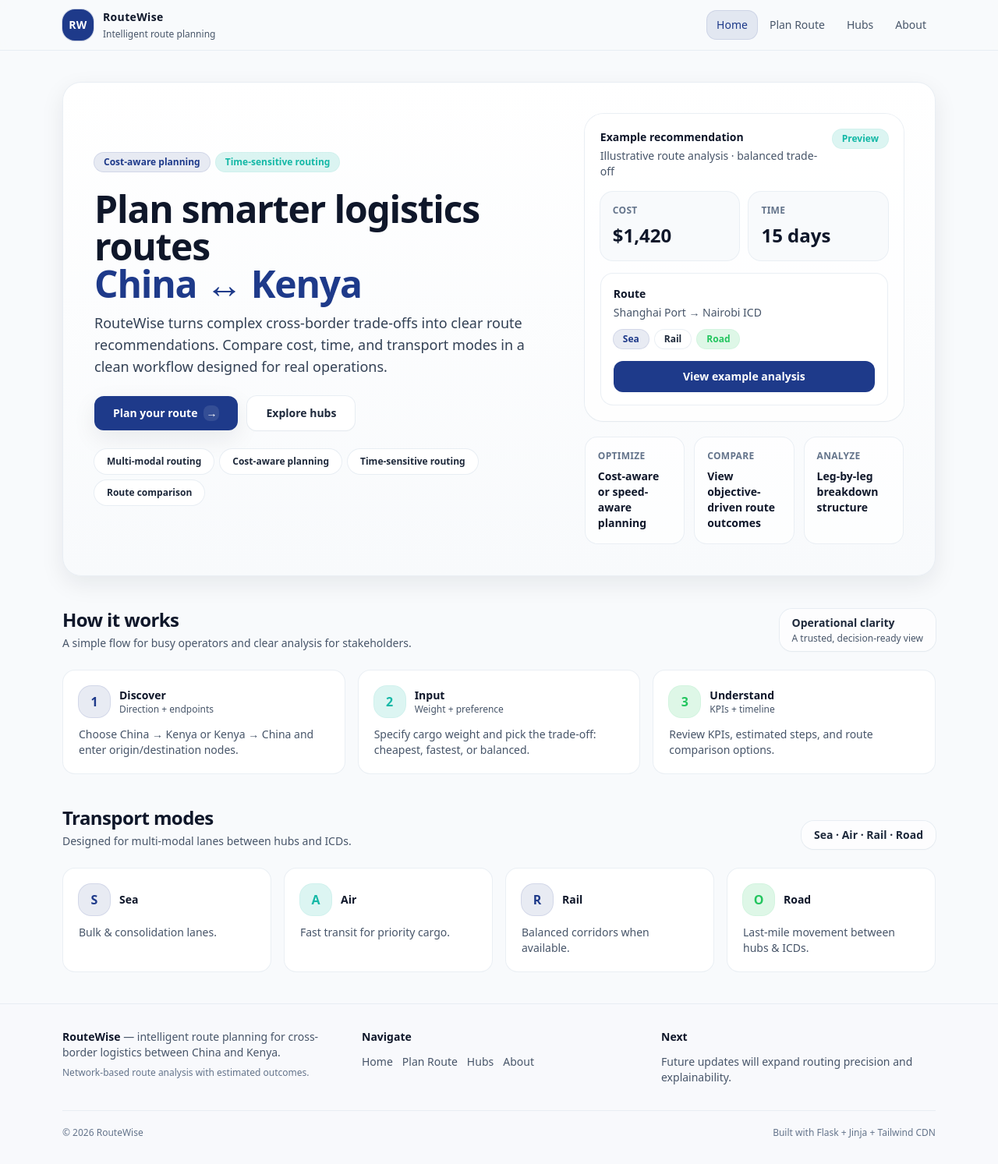
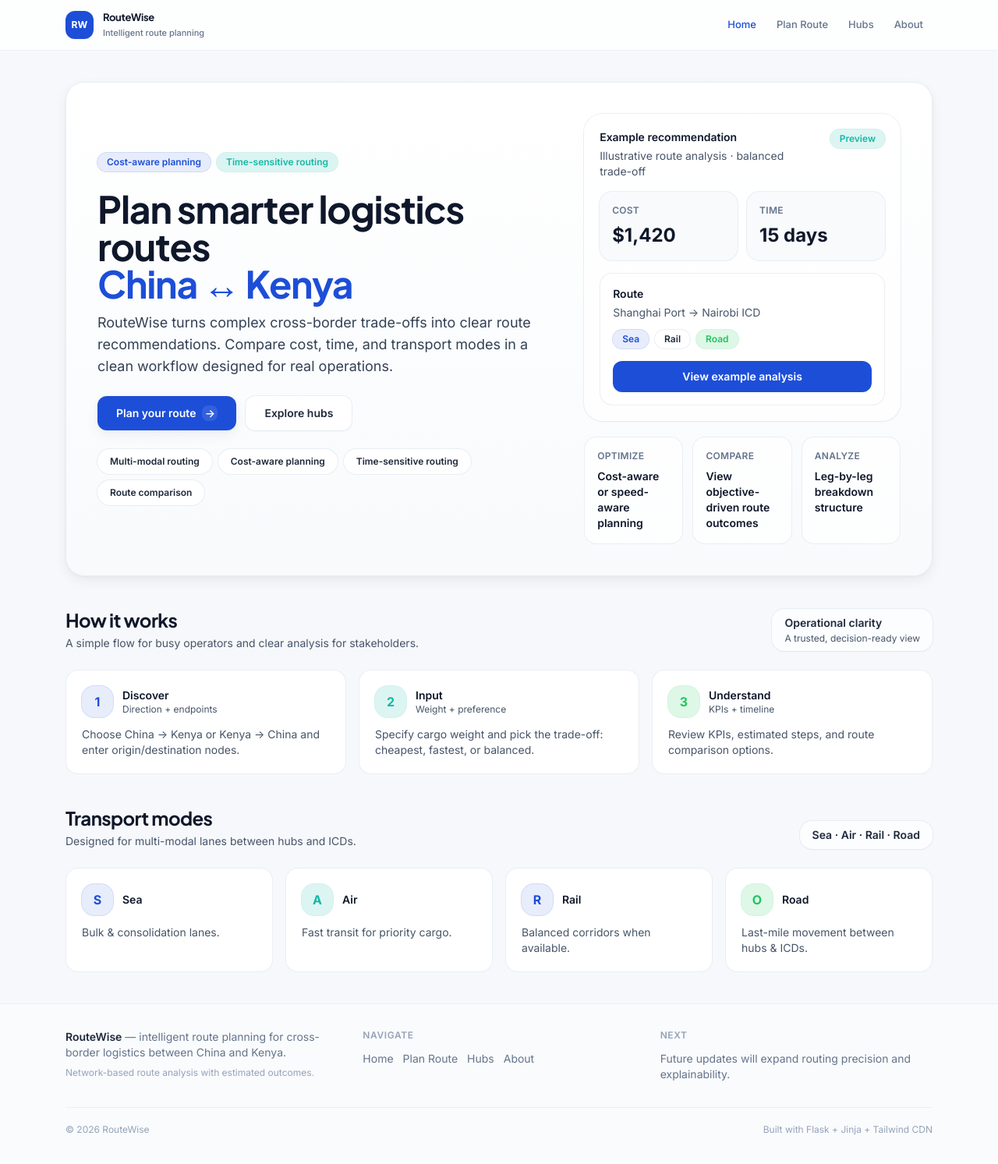
Before and after one commit to LelaeCarl/routewise, a Flask app: page / in a window 1280 px wide. Shown: the whole page at 78% size. After the commit the page ends 1456 px from the top, so only its background shows below. Run offline with Flask 3, Linux system fonts and the light colour scheme; some libraries are stand-ins or nearby versions.

Commit message:
Establish RouteWise premium visual foundation
Made-with: Cursor

```diff
--- a/static/css/main.css
+++ b/static/css/main.css
@@ -1,55 +1,96 @@
+/* ── RouteWise design tokens ── */
 :root {
-  --primary: #1e3a8a;
+  --primary: #1d4ed8;
+  --deep: #1e3a8a;
   --secondary: #14b8a6;
   --accent: #22c55e;
-  --background: #f8fafc;
+  --background: #f6f8fb;
+  --surface: #eef2f7;
   --text: #0f172a;
+  --text-secondary: #475569;
+  --text-muted: #64748b;
+  --border: #e2e8f0;
 }
 
+/* ── Base ── */
 html {
   scroll-behavior: smooth;
 }
 
 body {
   color: var(--text);
+  font-feature-settings: "cv02", "cv03", "cv04", "cv11";
+  text-rendering: optimizeLegibility;
 }
 
 ::selection {
-  background: rgba(20, 184, 166, 0.25);
+  background: rgba(29, 78, 216, 0.12);
+  color: #1e293b;
 }
 
 a {
   text-decoration: none;
 }
 
+/* ── Typography: headings use display font ── */
+h1, h2, h3, h4, h5, h6 {
+  font-family: "Plus Jakarta Sans", "Inter", system-ui, sans-serif;
+}
+
+/* ── Focus ── */
 a:focus-visible,
 button:focus-visible,
 input:focus-visible,
 select:focus-visible,
 textarea:focus-visible {
-  outline: 2px solid rgba(30, 58, 138, 0.25);
+  outline: 2px solid rgba(29, 78, 216, 0.3);
   outline-offset: 2px;
 }
 
+/* ── Form elements ── */
+select,
+input[type="text"],
+input[type="number"],
+input[type="email"],
+textarea {
+  border: 1px solid var(--border);
+  transition: border-color 0.15s ease, box-shadow 0.15s ease;
+}
+
+select:hover,
+input[type="text"]:hover,
+input[type="number"]:hover,
+textarea:hover {
+  border-color: #cbd5e1;
+}
+
+/* ── Table refinement ── */
+table {
+  font-variant-numeric: tabular-nums;
+}
+
+th {
+  font-weight: 600;
+  letter-spacing: 0.04em;
+}
+
+/* ── Utility: timeline step ── */
 .timeline-step {
-  border-left: 2px solid rgba(15, 23, 42, 0.08);
+  border-left: 2px solid rgba(15, 23, 42, 0.06);
   padding-left: 16px;
 }
 
+/* ── Loading spinner ── */
 .rw-spinner {
-  width: 22px;
-  height: 22px;
+  width: 20px;
+  height: 20px;
   border-radius: 9999px;
-  border: 3px solid rgba(30, 58, 138, 0.18);
-  border-top-color: rgba(30, 58, 138, 1);
-  animation: rw-spin 0.9s linear infinite;
+  border: 2.5px solid rgba(29, 78, 216, 0.15);
+  border-top-color: var(--primary);
+  animation: rw-spin 0.8s linear infinite;
 }
 
 @keyframes rw-spin {
-  from {
-    transform: rotate(0deg);
-  }
-  to {
-    transform: rotate(360deg);
-  }
+  from { transform: rotate(0deg); }
+  to   { transform: rotate(360deg); }
 }
--- a/templates/base.html
+++ b/templates/base.html
@@ -3,7 +3,7 @@
   <head>
     <meta charset="utf-8" />
     <meta name="viewport" content="width=device-width, initial-scale=1" />
-    <meta name="theme-color" content="#1E3A8A" />
+    <meta name="theme-color" content="#1D4ED8" />
     <meta
       name="description"
       content="RouteWise helps you plan intelligent cross-border logistics routes between China and Kenya."
@@ -11,20 +11,34 @@
 
     <title>{{ title or "RouteWise" }}</title>
 
+    <link rel="preconnect" href="https://fonts.googleapis.com" />
+    <link rel="preconnect" href="https://fonts.gstatic.com" crossorigin />
+    <link
+      href="https://fonts.googleapis.com/css2?family=Inter:wght@400;500;600;700&family=Plus+Jakarta+Sans:wght@600;700;800&display=swap"
+      rel="stylesheet"
+    />
+
     <script src="https://cdn.tailwindcss.com"></script>
     <script>
       tailwind.config = {
         theme: {
           extend: {
+            fontFamily: {
+              sans: ['"Inter"', 'system-ui', '-apple-system', 'sans-serif'],
+              display: ['"Plus Jakarta Sans"', '"Inter"', 'system-ui', 'sans-serif'],
+            },
             colors: {
-              primary: "#1E3A8A",
-              secondary: "#14B8A6",
-              accent: "#22C55E",
-              background: "#F8FAFC",
-              text: "#0F172A",
+              primary: '#1D4ED8',
+              deep: '#1E3A8A',
+              secondary: '#14B8A6',
+              accent: '#22C55E',
+              background: '#F6F8FB',
+              surface: '#EEF2F7',
+              text: '#0F172A',
             },
             boxShadow: {
-              soft: "0 10px 30px rgba(15, 23, 42, 0.08)",
+              soft: '0 1px 3px rgba(15, 23, 42, 0.04), 0 6px 16px rgba(15, 23, 42, 0.06)',
+              card: '0 1px 2px rgba(15, 23, 42, 0.03), 0 2px 8px rgba(15, 23, 42, 0.04)',
             },
           },
         },
@@ -34,7 +48,7 @@
     <link rel="stylesheet" href="{{ url_for('static', filename='css/main.css') }}" />
   </head>
 
-  <body class="min-h-screen bg-background text-text">
+  <body class="min-h-screen bg-background font-sans text-text antialiased">
     <a
       href="#main-content"
       class="sr-only focus:not-sr-only focus:fixed focus:left-4 focus:top-4 focus:z-50 focus:rounded-lg focus:bg-white focus:px-4 focus:py-2 focus:shadow"
@@ -48,61 +62,61 @@
       aria-hidden="true"
     >
       <div class="flex h-full items-center justify-center px-4">
-        <div class="w-full max-w-md rounded-2xl bg-white/80 p-6 ring-1 ring-slate-200/70 shadow-soft">
+        <div class="w-full max-w-md rounded-2xl bg-white/80 p-6 ring-1 ring-slate-200/60 shadow-soft">
           <div class="flex items-center justify-center gap-3">
             <span class="rw-spinner" aria-hidden="true"></span>
-            <p class="text-sm font-semibold text-slate-900">Computing route…</p>
+            <p class="text-sm font-semibold text-slate-900">Computing route&hellip;</p>
           </div>
-          <p class="mt-2 text-center text-xs text-slate-600">
+          <p class="mt-2 text-center text-xs text-slate-500">
             RouteWise uses the seeded logistics network to produce estimated outcomes for the selected objective.
           </p>
         </div>
       </div>
     </div>
 
-    <header class="sticky top-0 z-40 border-b border-slate-200/70 bg-background/80 backdrop-blur">
-      <div class="mx-auto max-w-6xl px-4 py-3">
+    <header class="sticky top-0 z-40 border-b border-slate-200/60 bg-white/80 backdrop-blur-md">
+      <div class="mx-auto max-w-6xl px-5 py-3.5">
         <nav class="flex items-center justify-between gap-4">
           <a href="{{ url_for('index') }}" class="group inline-flex items-center gap-3">
             <span
-              class="grid h-10 w-10 place-items-center rounded-2xl bg-primary text-white shadow-sm ring-1 ring-primary/20"
+              class="grid h-9 w-9 place-items-center rounded-xl bg-primary text-white shadow-sm"
               aria-hidden="true"
             >
-              <span class="text-sm font-bold tracking-wide">RW</span>
+              <span class="text-xs font-extrabold tracking-wide font-display">RW</span>
             </span>
 
             <span class="leading-tight">
-              <span class="block text-sm font-semibold tracking-wide text-slate-900">RouteWise</span>
-              <span class="hidden text-xs font-medium text-slate-600 sm:inline">Intelligent route planning</span>
+              <span class="block text-[13px] font-bold tracking-tight text-slate-900 font-display">RouteWise</span>
+              <span class="hidden text-[11px] font-medium text-slate-500 sm:inline">Intelligent route planning</span>
             </span>
           </a>
 
           {% set path = request.path %}
-          <div class="hidden items-center gap-1 md:flex">
+          <div class="hidden items-center gap-0.5 md:flex">
             <a
               href="{{ url_for('index') }}"
-              class="inline-flex items-center rounded-xl px-3 py-2 text-sm font-medium transition-colors {% if path == '/' %}bg-primary/10 text-primary ring-1 ring-primary/20{% else %}text-slate-600 hover:bg-slate-100{% endif %}"
+              class="inline-flex items-center rounded-lg px-3 py-1.5 text-[13px] font-medium transition-colors {% if path == '/' %}bg-primary/8 text-primary{% else %}text-slate-500 hover:text-slate-900 hover:bg-slate-50{% endif %}"
               aria-current="{% if path == '/' %}page{% else %}false{% endif %}"
             >
               Home
             </a>
             <a
               href="{{ url_for('planner') }}"
-              class="inline-flex items-center rounded-xl px-3 py-2 text-sm font-medium transition-colors {% if path == '/planner' %}bg-primary/10 text-primary ring-1 ring-primary/20{% else %}text-slate-600 hover:bg-slate-100{% endif %}"
+              class="inline-flex items-center rounded-lg px-3 py-1.5 text-[13px] font-medium transition-colors {% if path == '/planner' %}bg-primary/8 text-primary{% else %}text-slate-500 hover:text-slate-900 hover:bg-slate-50{% endif %}"
               aria-current="{% if path == '/planner' %}page{% else %}false{% endif %}"
             >
               Plan Route
             </a>
             <a
               href="{{ url_for('hubs') }}"
-              class="inline-flex items-center rounded-xl px-3 py-2 text-sm font-medium transition-colors {% if path == '/hubs' %}bg-primary/10 text-primary ring-1 ring-primary/20{% else %}text-slate-600 hover:bg-slate-100{% endif %}"
+              class="inline-flex items-center rounded-lg px-3 py-1.5 text-[13px] font-medium transition-colors {% if path == '/hubs' %}bg-primary/8 text-primary{% else %}text-slate-500 hover:text-slate-900 hover:bg-slate-50{% endif %}"
               aria-current="{% if path == '/hubs' %}page{% else %}false{% endif %}"
             >
               Hubs
             </a>
             <a
               href="{{ url_for('about') }}"
-              class="inline-flex items-center rounded-xl px-3 py-2 text-sm font-medium transition-colors {% if path == '/about' %}bg-primary/10 text-primary ring-1 ring-primary/20{% else %}text-slate-600 hover:bg-slate-100{% endif %}"
+              class="inline-flex items-center rounded-lg px-3 py-1.5 text-[13px] font-medium transition-colors {% if path == '/about' %}bg-primary/8 text-primary{% else %}text-slate-500 hover:text-slate-900 hover:bg-slate-50{% endif %}"
               aria-current="{% if path == '/about' %}page{% else %}false{% endif %}"
             >
               About
@@ -112,35 +126,35 @@
           <details class="relative md:hidden">
             <summary class="list-none">
               <span
-                class="inline-flex cursor-pointer select-none items-center justify-center rounded-xl border border-slate-200/70 bg-white/60 px-3 py-2.5 text-sm font-semibold text-slate-800 shadow-sm transition hover:bg-white"
+                class="inline-flex cursor-pointer select-none items-center justify-center rounded-lg border border-slate-200/60 bg-white px-3 py-2 text-[13px] font-semibold text-slate-700 shadow-card transition hover:bg-slate-50"
               >
                 Menu
               </span>
             </summary>
 
-            <div class="absolute right-0 mt-2 w-56 overflow-hidden rounded-2xl border border-slate-200/70 bg-white/90 p-2 shadow-soft">
+            <div class="absolute right-0 mt-2 w-52 overflow-hidden rounded-xl border border-slate-200/60 bg-white p-1.5 shadow-soft">
               <div class="flex flex-col">
                 <a
                   href="{{ url_for('index') }}"
-                  class="rounded-xl px-3 py-2 text-sm font-medium transition hover:bg-slate-100 {% if path == '/' %}bg-primary/10 text-primary{% else %}text-slate-700{% endif %}"
+                  class="rounded-lg px-3 py-2 text-[13px] font-medium transition hover:bg-slate-50 {% if path == '/' %}bg-primary/8 text-primary{% else %}text-slate-600{% endif %}"
                 >
                   Home
                 </a>
                 <a
                   href="{{ url_for('planner') }}"
-                  class="mt-1 rounded-xl px-3 py-2 text-sm font-medium transition hover:bg-slate-100 {% if path == '/planner' %}bg-primary/10 text-primary{% else %}text-slate-700{% endif %}"
+                  class="rounded-lg px-3 py-2 text-[13px] font-medium transition hover:bg-slate-50 {% if path == '/planner' %}bg-primary/8 text-primary{% else %}text-slate-600{% endif %}"
                 >
                   Plan Route
                 </a>
                 <a
                   href="{{ url_for('hubs') }}"
-                  class="mt-1 rounded-xl px-3 py-2 text-sm font-medium transition hover:bg-slate-100 {% if path == '/hubs' %}bg-primary/10 text-primary{% else %}text-slate-700{% endif %}"
+                  class="rounded-lg px-3 py-2 text-[13px] font-medium transition hover:bg-slate-50 {% if path == '/hubs' %}bg-primary/8 text-primary{% else %}text-slate-600{% endif %}"
                 >
                   Hubs
                 </a>
                 <a
                   href="{{ url_for('about') }}"
-                  class="mt-1 rounded-xl px-3 py-2 text-sm font-medium transition hover:bg-slate-100 {% if path == '/about' %}bg-primary/10 text-primary{% else %}text-slate-700{% endif %}"
+                  class="rounded-lg px-3 py-2 text-[13px] font-medium transition hover:bg-slate-50 {% if path == '/about' %}bg-primary/8 text-primary{% else %}text-slate-600{% endif %}"
                 >
                   About
                 </a>
@@ -151,38 +165,38 @@
       </div>
     </header>
 
-    <main id="main-content" class="mx-auto max-w-6xl flex-1 px-4 py-10">
+    <main id="main-content" class="mx-auto max-w-6xl flex-1 px-5 py-10">
       {% block content %}{% endblock %}
     </main>
 
-    <footer class="border-t border-slate-200/70 bg-background/70">
-      <div class="mx-auto max-w-6xl px-4 py-8">
+    <footer class="border-t border-slate-200/60 bg-white/50">
+      <div class="mx-auto max-w-6xl px-5 py-8">
         <div class="grid gap-8 md:grid-cols-3 md:items-start">
           <div class="space-y-2">
-            <p class="text-sm text-slate-600">
-              <span class="font-semibold text-slate-900">RouteWise</span> — intelligent route planning for cross-border logistics between China and Kenya.
+            <p class="text-sm text-slate-500">
+              <span class="font-semibold text-slate-800">RouteWise</span> &mdash; intelligent route planning for cross-border logistics between China and Kenya.
             </p>
-            <p class="text-xs text-slate-500">Network-based route analysis with estimated outcomes.</p>
+            <p class="text-xs text-slate-400">Network-based route analysis with estimated outcomes.</p>
           </div>
 
           <div class="space-y-3">
-            <p class="text-sm font-semibold text-slate-900">Navigate</p>
+            <p class="text-xs font-semibold uppercase tracking-wider text-slate-400">Navigate</p>
             <div class="flex flex-wrap gap-3 text-sm">
-              <a class="text-slate-600 hover:text-primary transition-colors" href="{{ url_for('index') }}">Home</a>
-              <a class="text-slate-600 hover:text-primary transition-colors" href="{{ url_for('planner') }}">Plan Route</a>
-              <a class="text-slate-600 hover:text-primary transition-colors" href="{{ url_for('hubs') }}">Hubs</a>
-              <a class="text-slate-600 hover:text-primary transition-colors" href="{{ url_for('about') }}">About</a>
+              <a class="text-slate-500 hover:text-primary transition-colors" href="{{ url_for('index') }}">Home</a>
+              <a class="text-slate-500 hover:text-primary transition-colors" href="{{ url_for('planner') }}">Plan Route</a>
+              <a class="text-slate-500 hover:text-primary transition-colors" href="{{ url_for('hubs') }}">Hubs</a>
+              <a class="text-slate-500 hover:text-primary transition-colors" href="{{ url_for('about') }}">About</a>
             </div>
           </div>
 
           <div class="space-y-3">
-            <p class="text-sm font-semibold text-slate-900">Next</p>
-            <p class="text-sm text-slate-600">Future updates will expand routing precision and explainability.</p>
+            <p class="text-xs font-semibold uppercase tracking-wider text-slate-400">Next</p>
+            <p class="text-sm text-slate-500">Future updates will expand routing precision and explainability.</p>
           </div>
         </div>
 
-        <div class="mt-8 flex items-center justify-between gap-4 border-t border-slate-200/70 pt-5 text-xs text-slate-500">
-          <span>© {{ 2026 }} RouteWise</span>
+        <div class="mt-8 flex items-center justify-between gap-4 border-t border-slate-200/60 pt-5 text-xs text-slate-400">
+          <span>&copy; {{ 2026 }} RouteWise</span>
           <span>Built with Flask + Jinja + Tailwind CDN</span>
         </div>
       </div>
```
